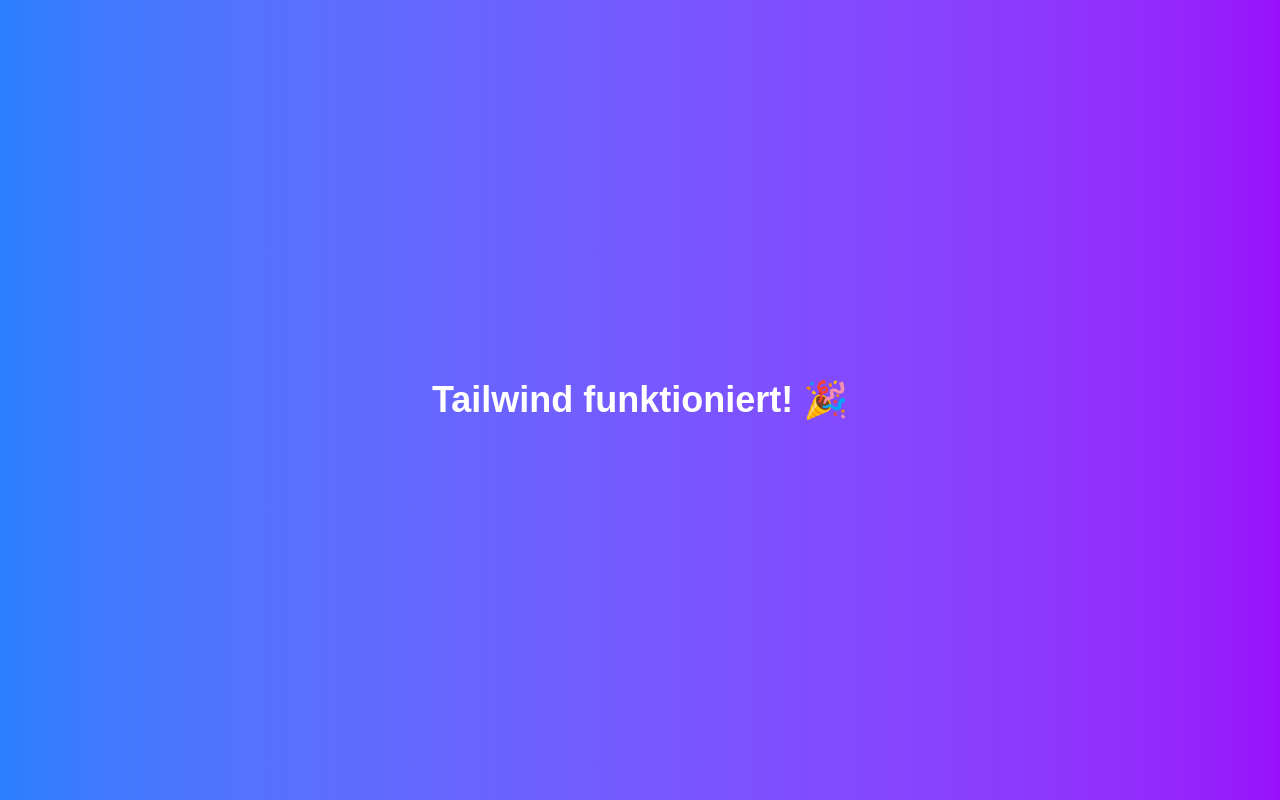
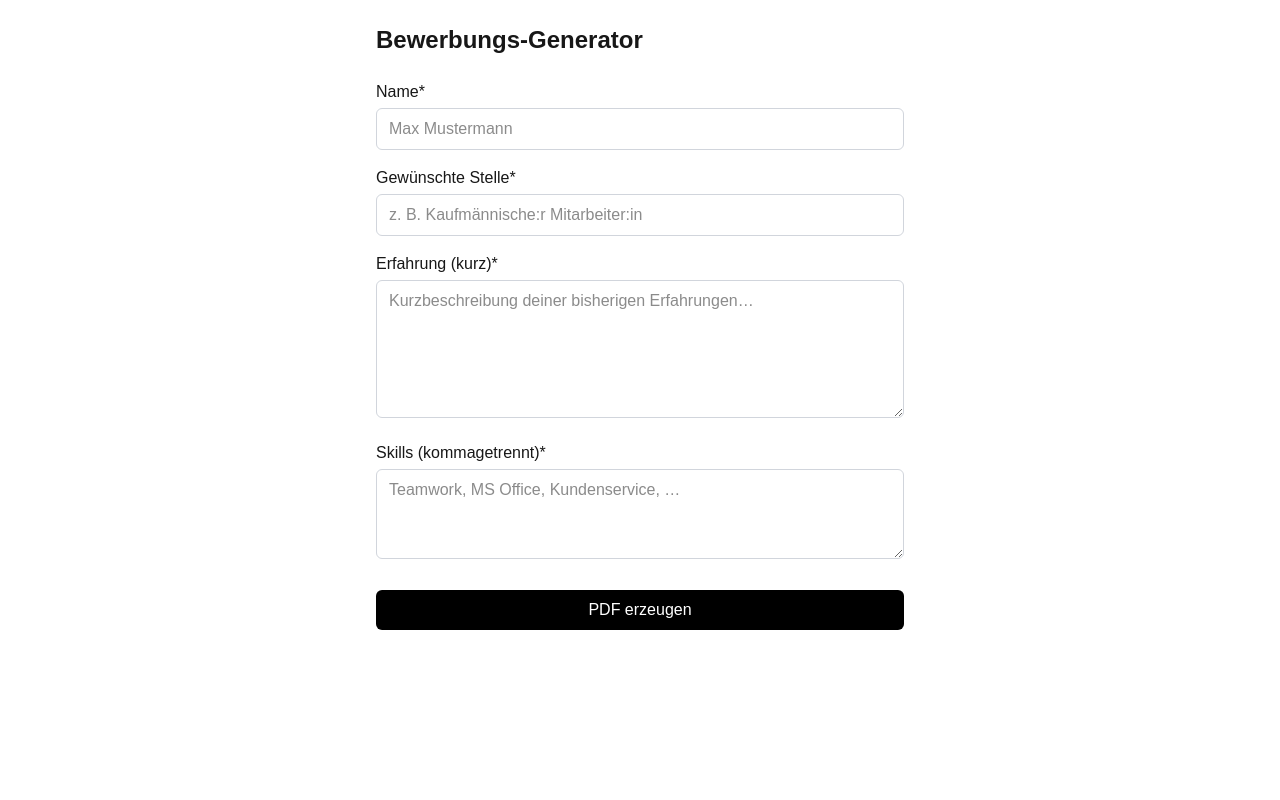
Before and after one commit to sami250806/bewerbungs-generator, a Next.js app: page / in a window 1280 px wide. Built offline with nearby package versions, Linux system fonts and the light colour scheme.

Commit message:
Initial commit: Bewerbungs-Generator (Form + PDF)

```diff
--- /dev/null
+++ b/src/app/api/generate/route.js
@@ -0,0 +1,37 @@
+// src/app/api/generate/route.js
+import OpenAI from "openai";
+
+export async function POST(req) {
+  try {
+    const { name, jobTitle, experience, skills } = await req.json();
+
+    const prompt = `
+Schreibe ein kurzes Bewerbungsschreiben auf Deutsch (ca. 200–250 Wörter).
+Name: ${name}
+Stelle: ${jobTitle}
+Erfahrung: ${experience}
+Stärken & Skills: ${skills}
+Sprache: höflich, klar, professionell. Verwende Du/Sie passend, keine Platzhalter.
+`;
+
+    const client = new OpenAI({ apiKey: process.env.OPENAI_API_KEY });
+
+    const completion = await client.chat.completions.create({
+      model: "gpt-4o-mini",
+      messages: [
+        { role: "system", content: "Du verfasst professionelle deutsche Bewerbungsschreiben." },
+        { role: "user", content: prompt },
+      ],
+      temperature: 0.7,
+    });
+
+    const text = completion.choices?.[0]?.message?.content ?? "";
+    return Response.json({ text });
+  } catch (err) {
+    console.error("API /generate error:", err);
+    const message =
+      typeof err?.message === "string" ? err.message : "Unbekannter Fehler bei OpenAI";
+    return Response.json({ error: message }, { status: 500 });
+  }
+
+}
--- a/src/app/layout.js
+++ b/src/app/layout.js
@@ -1,29 +1,14 @@
-import { Geist, Geist_Mono } from "next/font/google";
 import "./globals.css";
 
-const geistSans = Geist({
-  variable: "--font-geist-sans",
-  subsets: ["latin"],
-});
-
-const geistMono = Geist_Mono({
-  variable: "--font-geist-mono",
-  subsets: ["latin"],
-});
-
 export const metadata = {
-  title: "Create Next App",
-  description: "Generated by create next app",
+  title: "Bewerbungs-Generator",
+  description: "Erstellt Bewerbungsanschreiben mit KI",
 };
 
 export default function RootLayout({ children }) {
   return (
-    <html lang="en">
-      <body
-        className={`${geistSans.variable} ${geistMono.variable} antialiased`}
-      >
-        {children}
-      </body>
+    <html lang="de">
+      <body>{children}</body>
     </html>
   );
 }
--- a/src/app/page.js
+++ /dev/null
@@ -1,9 +0,0 @@
-export default function Home() {
-  return (
-    <div className="flex items-center justify-center h-screen bg-gradient-to-r from-blue-500 to-purple-600">
-      <h1 className="text-4xl font-bold text-white">
-        Tailwind funktioniert! 🎉
-      </h1>
-    </div>
-  )
-}
--- /dev/null
+++ b/src/app/page.tsx
@@ -0,0 +1,191 @@
+"use client";
+import { useState, useEffect, FormEvent } from "react";
+// ❌ WICHTIG: KEIN statischer Import von "jspdf" hier oben
+
+type FormState = {
+  name: string;
+  jobTitle: string;
+  experience: string;
+  skills: string;
+};
+
+export default function Home() {
+  const [form, setForm] = useState<FormState>({
+    name: "",
+    jobTitle: "",
+    experience: "",
+    skills: "",
+  });
+
+  // Für „touched“ Felder, damit erst nach Berührung rot markiert wird
+  const [touched, setTouched] = useState<Record<keyof FormState, boolean>>({
+    name: false,
+    jobTitle: false,
+    experience: false,
+    skills: false,
+  });
+
+  // LocalStorage laden/speichern
+  useEffect(() => {
+    try {
+      const saved = localStorage.getItem("bg_form");
+      if (saved) setForm(JSON.parse(saved));
+    } catch {}
+  }, []);
+
+  useEffect(() => {
+    try {
+      localStorage.setItem("bg_form", JSON.stringify(form));
+    } catch {}
+  }, [form]);
+
+  const onChange =
+    (field: keyof FormState) =>
+    (e: React.ChangeEvent<HTMLInputElement | HTMLTextAreaElement>) => {
+      setForm((prev) => ({ ...prev, [field]: e.target.value }));
+    };
+
+  const onBlur = (field: keyof FormState) => () =>
+    setTouched((t) => ({ ...t, [field]: true }));
+
+  const isEmpty = (v: string) => v.trim().length === 0;
+
+  const handleSubmit = (e: FormEvent) => {
+    e.preventDefault();
+
+    // Alle Felder als "berührt" markieren, damit alles korrekt rot wird
+    setTouched({
+      name: true,
+      jobTitle: true,
+      experience: true,
+      skills: true,
+    });
+
+    // Wenn etwas leer ist, nicht absenden
+    if (
+      isEmpty(form.name) ||
+      isEmpty(form.jobTitle) ||
+      isEmpty(form.experience) ||
+      isEmpty(form.skills)
+    ) {
+      return;
+    }
+
+    // PDF generieren – dynamischer Import nur beim Klick
+    (async () => {
+      const { default: jsPDF } = await import("jspdf");
+      const doc = new jsPDF();
+      doc.setFontSize(16);
+      doc.text("Bewerbung", 20, 20);
+      doc.setFontSize(12);
+      doc.text(`Name: ${form.name}`, 20, 35);
+      doc.text(`Stelle: ${form.jobTitle}`, 20, 45);
+      doc.text("Erfahrung:", 20, 60);
+      doc.text(form.experience, 20, 68, { maxWidth: 170 });
+      doc.text("Skills:", 20, 100);
+      doc.text(form.skills, 20, 108, { maxWidth: 170 });
+      doc.save("Bewerbung.pdf");
+    })();
+  };
+
+  // Hilfsfunktion für Klassen (roter Rand + Meldung)
+  const fieldClasses = (value: string, touched: boolean) =>
+    [
+      "w-full rounded-md border px-3 py-2 outline-none",
+      "focus:ring-2 focus:ring-red-400",
+      touched && isEmpty(value) ? "border-red-500" : "border-gray-300",
+    ].join(" ");
+
+  const errorMsg = (value: string, touched: boolean, label: string) =>
+    touched && isEmpty(value) ? (
+      <p className="mt-1 text-sm text-red-600">{label} ist ein Pflichtfeld.</p>
+    ) : null;
+
+  return (
+    <main className="mx-auto max-w-xl p-6">
+      <h1 className="mb-6 text-2xl font-semibold">Bewerbungs-Generator</h1>
+
+      {/* HIER ist dein <form> – direkt unter der Überschrift, innerhalb von return(...) */}
+      <form onSubmit={handleSubmit} noValidate className="space-y-4">
+        {/* Name */}
+        <div>
+          <label className="mb-1 block font-medium" htmlFor="name">
+            Name*
+          </label>
+          <input
+            id="name"
+            type="text"
+            required
+            value={form.name}
+            onChange={onChange("name")}
+            onBlur={onBlur("name")}
+            className={fieldClasses(form.name, touched.name)}
+            placeholder="Max Mustermann"
+          />
+          {errorMsg(form.name, touched.name, "Name")}
+        </div>
+
+        {/* Jobtitel */}
+        <div>
+          <label className="mb-1 block font-medium" htmlFor="jobTitle">
+            Gewünschte Stelle*
+          </label>
+          <input
+            id="jobTitle"
+            type="text"
+            required
+            value={form.jobTitle}
+            onChange={onChange("jobTitle")}
+            onBlur={onBlur("jobTitle")}
+            className={fieldClasses(form.jobTitle, touched.jobTitle)}
+            placeholder="z. B. Kaufmännische:r Mitarbeiter:in"
+          />
+          {errorMsg(form.jobTitle, touched.jobTitle, "Stelle")}
+        </div>
+
+        {/* Erfahrung */}
+        <div>
+          <label className="mb-1 block font-medium" htmlFor="experience">
+            Erfahrung (kurz)*
+          </label>
+          <textarea
+            id="experience"
+            required
+            value={form.experience}
+            onChange={onChange("experience")}
+            onBlur={onBlur("experience")}
+            className={fieldClasses(form.experience, touched.experience)}
+            rows={5}
+            placeholder="Kurzbeschreibung deiner bisherigen Erfahrungen…"
+          />
+          {errorMsg(form.experience, touched.experience, "Erfahrung")}
+        </div>
+
+        {/* Skills */}
+        <div>
+          <label className="mb-1 block font-medium" htmlFor="skills">
+            Skills (kommagetrennt)*
+          </label>
+          <textarea
+            id="skills"
+            required
+            value={form.skills}
+            onChange={onChange("skills")}
+            onBlur={onBlur("skills")}
+            className={fieldClasses(form.skills, touched.skills)}
+            rows={3}
+            placeholder="Teamwork, MS Office, Kundenservice, …"
+          />
+          {errorMsg(form.skills, touched.skills, "Skills")}
+        </div>
+
+        <button
+          type="submit"
+          className="mt-2 w-full rounded-md bg-black px-4 py-2 font-medium text-white hover:opacity-90"
+        >
+          PDF erzeugen
+        </button>
+      </form>
+    </main>
+  );
+}
--- /dev/null
+++ b/src/openai.js
@@ -0,0 +1,7 @@
+import OpenAI from "openai";
+
+const client = new OpenAI({
+  apiKey: process.env.OPENAI_API_KEY,
+});
+
+export default client;
```
Also changed, not shown: package.json (+9 -4 lines), tsconfig.json (added, +35 -0 lines), 1 other file (tests, documents, lock files or other folders).
